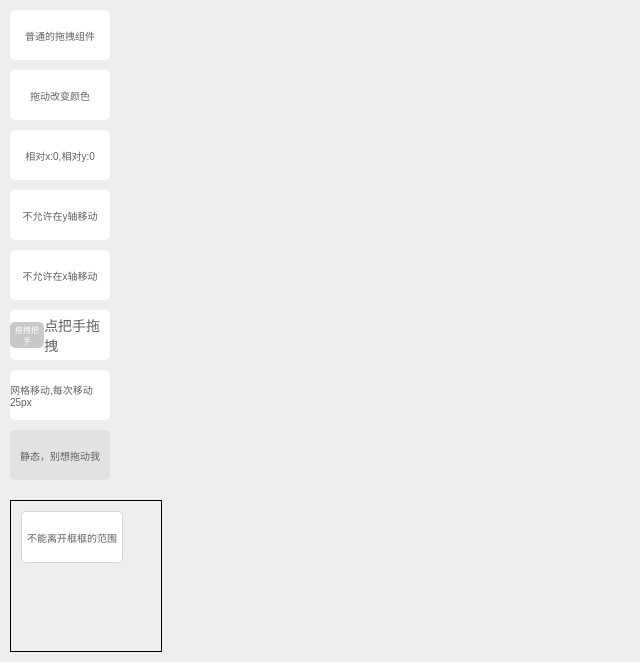
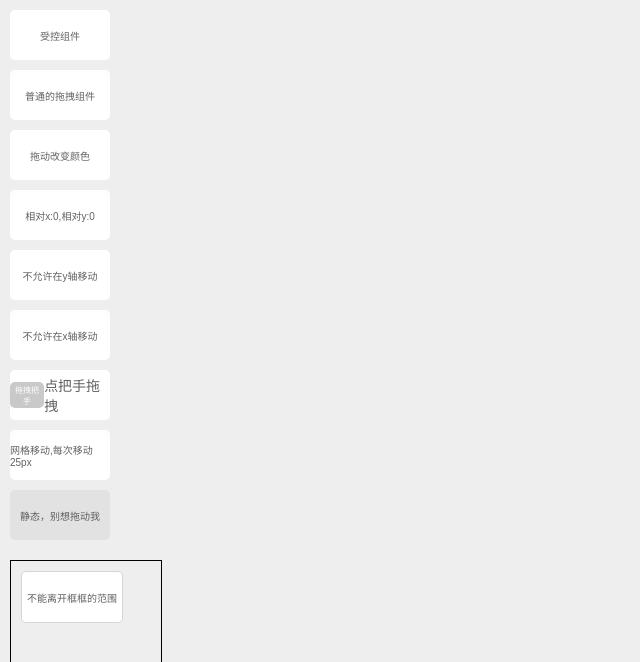
Before and after one commit to Foveluy/Luy-dragger, a React (Create React App) app: page / in a window 1280 px wide. Shown: the top 662 px of the page, without its empty margins (0-640 px from the left). Built offline with nearby package versions, Linux system fonts and the light colour scheme.

Commit message:
受控组件添加

```diff
--- a/src/App.js
+++ b/src/App.js
@@ -1,17 +1,38 @@
-import React from 'react';
-import Dragger from './Dragger';
+import React from "react";
+import Dragger from "./Dragger";
 
-import './index.css';
+import "./index.css";
 
 export default class LayoutDemo extends React.Component {
+  state = {
+    x: 0,
+    y: 0
+  };
+
   render() {
-    const name = 'props-draggers';
+    const name = "props-draggers";
 
     return (
       <div>
+        <Dragger
+          x={this.state.x}
+          y={this.state.y}
+          onDragging={(x, y) => {
+            this.setState({
+              x,
+              y
+            });
+          }}
+        >
+          {({ style, handle }) => (
+            <div className={name} style={style} {...handle()}>
+              受控组件
+            </div>
+          )}
+        </Dragger>
         <Dragger>
           {({ style, handle }) => (
-            <div className={name} style={{ ...style }} {...handle()}>
+            <div className={name} style={style} {...handle()}>
               普通的拖拽组件
             </div>
           )}
@@ -22,7 +43,7 @@ export default class LayoutDemo extends React.Component {
               className={name}
               style={{
                 ...style,
-                backgroundColor: dragging ? 'rgba(180,120,180,0.5)' : 'white'
+                backgroundColor: dragging ? "rgba(180,120,180,0.5)" : "white"
               }}
               {...handle()}
             >
@@ -33,7 +54,10 @@ export default class LayoutDemo extends React.Component {
         <Dragger>
           {({ style, handle, x, y }) => (
             <div className={name} style={style} {...handle()}>
-              相对x:{x},相对y:{y}
+              相对x:
+              {x}
+              ,相对y:
+              {y}
             </div>
           )}
         </Dragger>
@@ -58,10 +82,10 @@ export default class LayoutDemo extends React.Component {
                 {...handle()}
                 style={{
                   padding: 2,
-                  textAlign: 'center',
-                  background: 'rgba(120, 120, 120, 0.4)',
-                  borderRadius: '5px',
-                  color: 'white',
+                  textAlign: "center",
+                  background: "rgba(120, 120, 120, 0.4)",
+                  borderRadius: "5px",
+                  color: "white",
                   fontSize: 8
                 }}
               >
@@ -82,7 +106,7 @@ export default class LayoutDemo extends React.Component {
           {({ style }) => (
             <div
               className={name}
-              style={{ style, backgroundColor: 'rgba(120,120,120,0.1)' }}
+              style={{ style, backgroundColor: "rgba(120,120,120,0.1)" }}
             >
               静态，别想拖动我
             </div>
@@ -96,13 +120,13 @@ export default class LayoutDemo extends React.Component {
                 ...bound.style,
                 width: 150,
                 height: 150,
-                border: '1px solid black',
+                border: "1px solid black",
                 margin: 10
               }}
             >
               <div
                 className={name}
-                style={{ ...style, border: '1px solid rgba(120,120,120,0.3)' }}
+                style={{ ...style, border: "1px solid rgba(120,120,120,0.3)" }}
                 {...handle()}
               >
                 不能离开框框的范围
--- a/src/Dragger/index.js
+++ b/src/Dragger/index.js
@@ -1,5 +1,5 @@
-import React from 'react';
-import PropTypes from 'prop-types';
+import React from "react";
+import PropTypes from "prop-types";
 import {
   int,
   innerHeight,
@@ -8,11 +8,13 @@ import {
   outerWidth,
   parseBounds,
   isNumber
-} from './utils';
+} from "./utils";
 
-import classNames from 'classnames';
+import classNames from "classnames";
 
 const doc = document;
+
+const noop = (x, y) => {};
 
 class Dragger extends React.Component {
   /**
@@ -21,8 +23,17 @@ class Dragger extends React.Component {
   static defaultProps = {
     allowX: true,
     allowY: true,
-    isUserMove: true
+    x: void 666,
+    y: void 666,
+    onDragging: noop
   };
+
+  shouldComponentUpdate(nextProps, nextState) {
+    return (
+      nextState !== this.state ||
+      JSON.stringify(nextProps) !== JSON.stringify(this.props)
+    );
+  }
 
   state = {
     /** x轴位移，单位是px */
@@ -44,7 +55,7 @@ class Dragger extends React.Component {
 
   move = event => {
     /** 保证用户在移动元素的时候不会选择到元素内部的东西 */
-    doc.body.style.userSelect = 'none';
+    doc.body.style.userSelect = "none";
 
     let { lastX, lastY } = this.state;
     /*  event.client - this.state.origin 表示的是移动的距离,
@@ -53,7 +64,7 @@ class Dragger extends React.Component {
     let deltaX = event.clientX - this.state.originX + lastX;
     let deltaY = event.clientY - this.state.originY + lastY;
 
-    if (event.type === 'touchmove') {
+    if (event.type === "touchmove") {
       deltaX = event.touches[0].clientX - this.state.originX + lastX;
       deltaY = event.touches[0].clientY - this.state.originY + lastY;
     }
@@ -75,7 +86,6 @@ class Dragger extends React.Component {
        */
       let NewBounds = bounds === true ? bounds : parseBounds(bounds);
 
-      console.log();
       if (this.parent) {
         NewBounds = {
           left:
@@ -125,6 +135,7 @@ class Dragger extends React.Component {
 
     /**移动时回调，用于外部控制 */
     this.props.onDragMove && this.props.onDragMove(event, deltaX, deltaY);
+    this.props.onDragging(deltaX, deltaY);
 
     this.setState({
       x: deltaX,
@@ -141,11 +152,11 @@ class Dragger extends React.Component {
      * 绑定在document上可以使得其依旧能够监听
      * 如果绑定在元素上，则鼠标离开元素，就不会再被监听了
      */
-    doc.addEventListener('mousemove', this.move);
-    doc.addEventListener('mouseup', this.onDragEnd);
+    doc.addEventListener("mousemove", this.move);
+    doc.addEventListener("mouseup", this.onDragEnd);
 
-    doc.addEventListener('touchmove', this.move);
-    doc.addEventListener('touchend', this.onDragEnd);
+    doc.addEventListener("touchmove", this.move);
+    doc.addEventListener("touchend", this.onDragEnd);
 
     if (this.parent) {
       /**
@@ -154,13 +165,15 @@ class Dragger extends React.Component {
       this.self = event.currentTarget;
     }
 
-    if (this.props.onDragStart)
+    this.props.onDragStart &&
       this.props.onDragStart(event, this.state.x, this.state.y);
+
+    this.props.onDragging(this.props.x, this.props.y);
 
     let deltaX = event.clientX;
     let deltaY = event.clientY;
 
-    if (event.type === 'touchstart') {
+    if (event.type === "touchstart") {
       deltaX = event.touches[0].clientX;
       deltaY = event.touches[0].clientY;
     }
@@ -175,15 +188,16 @@ class Dragger extends React.Component {
 
   onDragEnd = event => {
     /** 取消用户选择限制，用户可以重新选择 */
-    doc.body.style.userSelect = '';
+    doc.body.style.userSelect = "";
 
     this.self = null;
-    doc.removeEventListener('mousemove', this.move);
-    doc.removeEventListener('mouseup', this.onDragEnd);
+    doc.removeEventListener("mousemove", this.move);
+    doc.removeEventListener("mouseup", this.onDragEnd);
 
-    doc.removeEventListener('touchmove', this.move);
-    doc.removeEventListener('touchend', this.onDragEnd);
+    doc.removeEventListener("touchmove", this.move);
+    doc.removeEventListener("touchend", this.onDragEnd);
 
+    this.props.onDragging(this.props.x, this.props.y);
     this.setState(
       {
         dragging: false
@@ -199,7 +213,7 @@ class Dragger extends React.Component {
      * 这个函数只会调用一次
      * 这个只是一个临时的解决方案，因为这样会使得元素进行两次刷新
      */
-    if (typeof this.props.x === 'number' && typeof this.props.y === 'number') {
+    if (typeof this.props.x === "number" && typeof this.props.y === "number") {
       this.setState({
         x: this.props.x,
         y: this.props.y
@@ -211,8 +225,11 @@ class Dragger extends React.Component {
     const { x, y } = this.state;
     const { className, children } = this.props;
 
+    const X = this.props.x === void 666 ? x : this.props.x;
+    const Y = this.props.y === void 666 ? y : this.props.y;
+
     /**主要是为了让用户定义自己的className去修改css */
-    const fixedClassName = classNames('WrapDragger', {
+    const fixedClassName = classNames("WrapDragger", {
       [className]: className !== void 666
     });
 
@@ -225,24 +242,25 @@ class Dragger extends React.Component {
       };
     };
     const providedStyle = {
-      touchAction: 'none!important',
-      transform: `translate3d(${x}px,${y}px,0)`
+      touchAction: "none!important",
+      transform: `translate3d(${X}px,${Y}px,0)`
     };
     const bound = {
       instance: this.getParent,
       /**
        * 边框依赖 position 属性
        */
-      style: { position: 'absolute' }
+      style: { position: "absolute" }
     };
 
+    console.log("渲染");
     return (
       <div className={fixedClassName}>
         {children({
           style: providedStyle,
           handle: getHandle,
-          x,
-          y,
+          x: X,
+          y: Y,
           bound: bound,
           static: this.props.static,
           dragging: this.state.dragging
@@ -272,14 +290,6 @@ Dragger.propTypes = {
   allowY: PropTypes.bool,
 
   /**
-   * 内部取消的区域
-   * <Dragger hasCancelHandle={true}>
-   *      <div className={cancel} >点击我拖动</div>
-   * </Dragger>
-   */
-  hasCancelHandle: PropTypes.bool,
-
-  /**
    * 是否由用户移动
    * 可能是通过外部props改变
    */
@@ -302,7 +312,12 @@ Dragger.propTypes = {
   /**
    * 结束拖拽，鼠标弹开
    */
-  onDragEnd: PropTypes.func
+  onDragEnd: PropTypes.func,
+
+  /**
+   * 受控函数
+   */
+  onDragging: PropTypes.func
 };
 
 export default Dragger;
```
Also changed, not shown: 6 other files (tests, documents, lock files or other folders).
